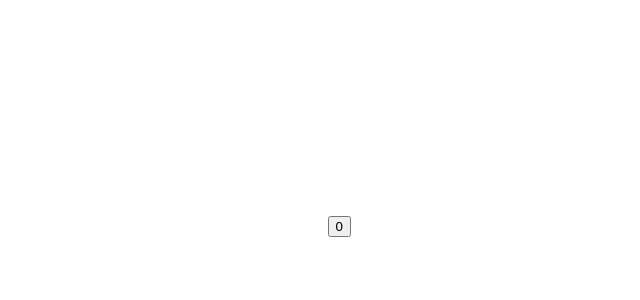
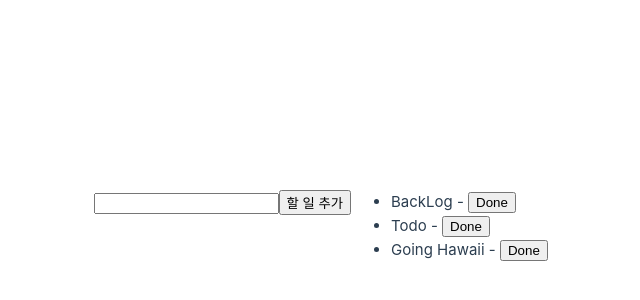
Before and after one commit to Carpe-diem-Ryong-vue/Carpe-diem-Ryong-vue.github.io, a Vue app: page / in a window 1280 px wide. Shown: the part 174-474 px from the top of the page, without its empty margins (289-929 px from the left). Built offline with nearby package versions, Linux system fonts and the light colour scheme.

Commit message:
Todo 추가, 삭제 이벤트 막기 실습

```diff
--- a/src/App.vue
+++ b/src/App.vue
@@ -1,22 +1,31 @@
 <script setup>
-import { ref, onUpdated,onMounted,onBeforeUpdate } from 'vue'
+import { ref } from 'vue'
+let id = 0
+const newTodo = ref('')
+const todos = ref([
+	{ id : id++, issue: 'BackLog'},{id : id++, issue: 'Todo'},
+	{ id : id++, issue: 'Going Hawaii'}
+])
 
-const count = ref(0)
+function addTodo(e){
+    e.preventDefault();  // 이벤트 막기
+    todos.value.push({id : id++,issue : newTodo.value})
+    newTodo.value=''
+}
 
-onMounted(() => {
-  console.log('Component is mounted')
-})
-
-onBeforeUpdate(() => {
-  console.log('Before update:', document.getElementById('count').textContent)
-})
-
-onUpdated( () => {
-	console.log(document.getElementById('count').textContent)
-	})
-
+function removeTodo(todo){
+    console.log('dddd')
+    todos.value = todos.value.filter(item => item !== todo)
+}
 </script>
-
 <template>
-    <button id="count" @click="count++"> {{ count}}</button>
+    <form @submit="addTodo">  <!-- 위에 e.preventDefault() 대신에  submit.prevnet 를 달아도 됨. -->
+	<input v-model="newTodo">
+	<button>할 일 추가</button>
+    </form>
+    <ul>
+	<li v-for="todo in todos">
+	    {{ todo.issue }} - <button @click="removeTodo(todo)">Done</button>
+	</li>
+    </ul>
 </template>
```
